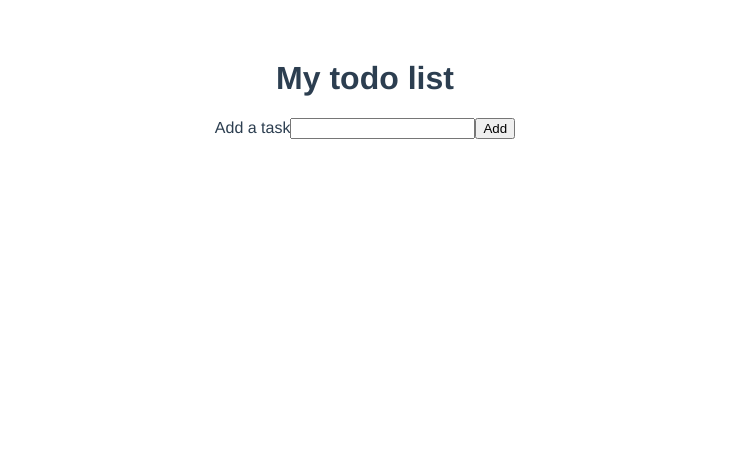
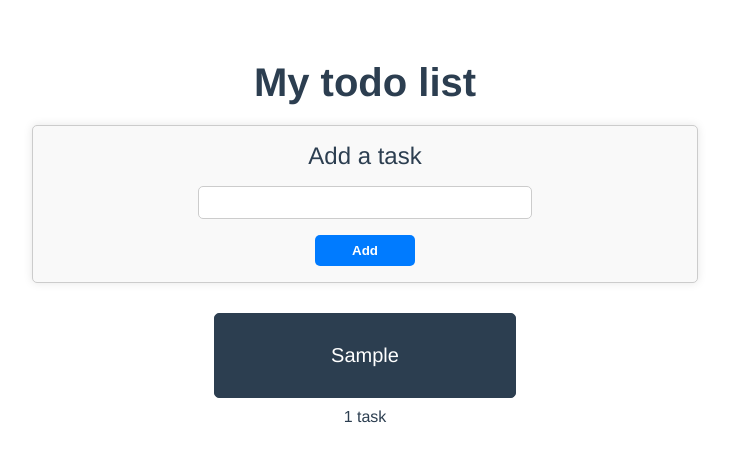
Before and after one commit to git-see/todolist, a Vue app: page / in a window 1280 px wide. Both pictures are taken after typing "Sample" into the empty fields and a click on the button "Add". Shown: the top 462 px of the page, without its empty margins (275-1004 px from the left). Built offline with nearby package versions, Linux system fonts and the light colour scheme.

Commit message:
Show table & css

```diff
--- a/src/App.vue
+++ b/src/App.vue
@@ -1,6 +1,10 @@
 <template>
   <h1>My todo list</h1>
   <Form @add="saveTask" />
+  <ul>
+    <li v-for="taskName in tasks" :key="taskName.id">{{ taskName.task }}</li>
+  </ul>
+  {{ tasks.length }} task{{ tasks.length > 1 ? "s" : "" }}
 </template>
 
 <script>
@@ -21,6 +25,7 @@ export default {
     };
     return {
       saveTask,
+      tasks,
     };
   },
 };
@@ -34,4 +39,38 @@ export default {
   color: #2c3e50;
   margin-top: 60px;
 }
+
+ul {
+  list-style: none;
+  display: flex;
+  flex-wrap: wrap;
+  justify-content: center;
+  align-items: center;
+  padding: 0;
+  margin: 0;
+  width: 100%;
+  max-width: 1200px;
+  margin: 0 auto;
+  margin-top: 20px;
+}
+
+h1 {
+  font-size: 40px;
+  margin-bottom: 20px;
+}
+
+li {
+  width: 20%;
+  margin: 10px;
+  padding: 30px;
+  border: 1px solid #2c3e50;
+  border-radius: 5px;
+  background-color: #2c3e50;
+  color: #fff;
+  font-size: 20px;
+  text-align: center;
+  cursor: pointer;
+  word-wrap: break-word;
+  overflow-wrap: break-word;
+}
 </style>
--- a/src/components/Form.vue
+++ b/src/components/Form.vue
@@ -25,4 +25,54 @@ export default {
 };
 </script>
 
-<style></style>
+<style>
+form {
+  display: flex;
+  flex-direction: column;
+  align-items: center;
+  justify-content: center;
+  margin: 2rem;
+  padding: 1rem;
+  border: 1px solid #ccc;
+  border-radius: 5px;
+  width: 50%;
+  margin: auto;
+  box-shadow: 0 0 10px rgba(0, 0, 0, 0.1);
+  background-color: #f9f9f9;
+  transition: all 0.3s ease-in-out;
+}
+
+form:hover {
+  box-shadow: 0 0 20px rgba(0, 0, 0, 0.2);
+  background-color: #e9e9e9;
+}
+
+label {
+  font-size: 1.5rem;
+  margin-bottom: 1rem;
+}
+
+input {
+  width: 50%;
+  padding: 0.5rem;
+  margin-bottom: 1rem;
+  border: 1px solid #ccc;
+  border-radius: 5px;
+}
+
+button {
+  width: 100px;
+  padding: 0.5rem 1rem;
+  background-color: #007bff;
+  font-weight: bold;
+  color: #fff;
+  border: none;
+  border-radius: 5px;
+  cursor: pointer;
+  transition: all 0.3s ease-in-out;
+}
+
+button:hover {
+  background-color: #0056b3;
+}
+</style>
```
